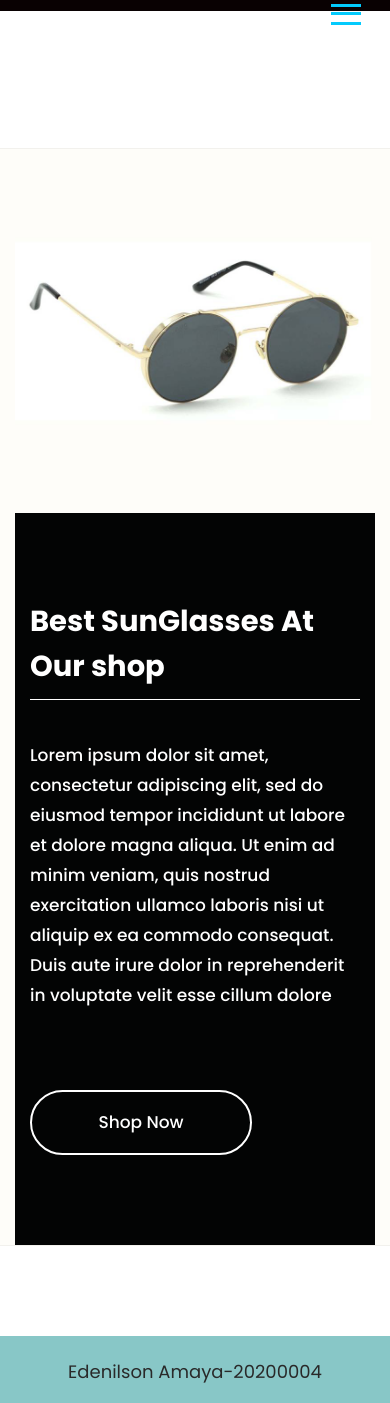
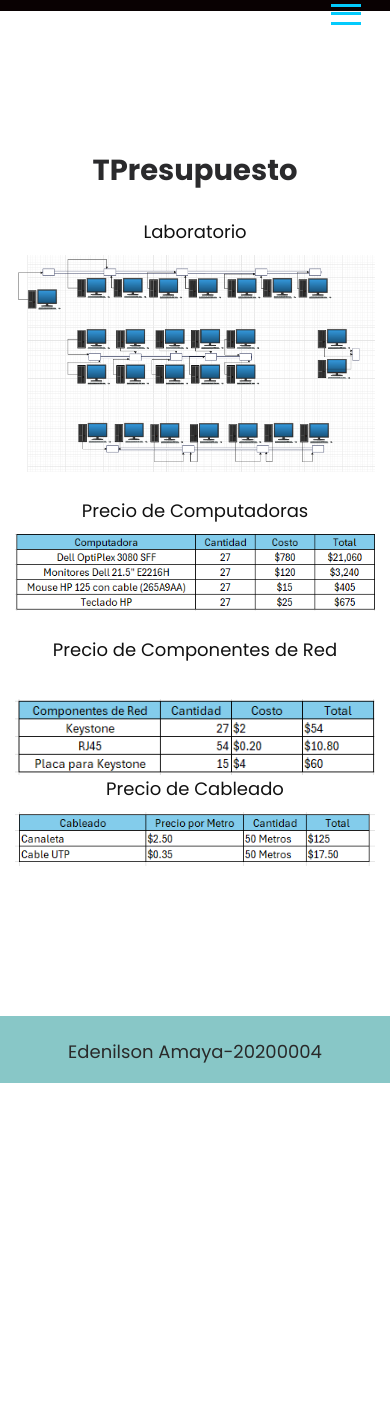
Before and after one commit to EdeAmaya/Edenilson-Prefil1-Redes, a plain HTML site: page shop.html in a window 390 px wide. After the commit the page ends 1083 px from the top, so only its background shows below. Drawn offline with nearby package versions, Linux system fonts and the light colour scheme; files whose address does not match are found by name.

Commit message:
Finalizado

```diff
--- a/css/style.css
+++ b/css/style.css
@@ -577,6 +577,7 @@ button {
      flex-wrap: wrap;
 }
 
+
 .shop .titlepage {
      max-width: 612px;
      width: 100%;
--- a/shop.html
+++ b/shop.html
@@ -1,5 +1,6 @@
 <!DOCTYPE html>
 <html lang="en">
+
 <head>
    <!-- basic -->
    <meta charset="utf-8">
@@ -24,12 +25,14 @@
    <link rel="stylesheet" href="css/jquery.mCustomScrollbar.min.css">
    <!-- Tweaks for older IEs-->
    <link rel="stylesheet" href="https://netdna.bootstrapcdn.com/font-awesome/4.0.3/css/font-awesome.css">
-      <link rel="stylesheet" href="https://cdnjs.cloudflare.com/ajax/libs/fancybox/2.1.5/jquery.fancybox.min.css" media="screen">
+   <link rel="stylesheet" href="https://cdnjs.cloudflare.com/ajax/libs/fancybox/2.1.5/jquery.fancybox.min.css"
+      media="screen">
    <!--[if lt IE 9]>
       <script src="https://oss.maxcdn.com/html5shiv/3.7.3/html5shiv.min.js"></script>
       <script src="https://oss.maxcdn.com/respond/1.4.2/respond.min.js"></script><![endif]-->
 </head>
 <!-- body -->
+
 <body class="main-layout position_head">
    <!-- loader  -->
    <div class="loader_bg">
@@ -61,7 +64,7 @@
                            <li class="nav-item ">
                               <a class="nav-link" href="index.html">Componentes</a>
                            </li>
-                              <li class="nav-item " >
+                           <li class="nav-item ">
                               <a class="nav-link" href="about.html">Herramientas</a>
                            </li>
                            <li class="nav-item">
@@ -85,21 +88,35 @@
    <!-- end header inner -->
    <!-- end header -->
    <!-- Our shop section -->
-      <div id="about" class="shop">
-         <div class="container-fluid">
+   <div class="glasses">
+      <div class="container">
          <div class="row">
-               <div class="col-md-5">
-                  <div  class="shop_img">
-                     <figure><img src="images/shop_img.png" alt="#"/></figure>
-                  </div>
-               </div>
-               <div class="col-md-7 padding_right0">
-                  <div class="max_width">
+            <div class="col-md-10 offset-md-1">
                <div class="titlepage">
-                        <h2>Best SunGlasses  At Our shop</h2>
-                        <p>Lorem ipsum dolor sit amet, consectetur adipiscing elit, sed do eiusmod tempor incididunt ut labore et dolore magna aliqua. Ut enim ad minim veniam, quis nostrud exercitation ullamco laboris nisi ut aliquip ex ea commodo consequat. Duis aute irure dolor in reprehenderit in voluptate velit esse cillum dolore</p>
-                        <a class="read_more" href="#">Shop Now</a>
-                     </div>
+                  <h2>TPresupuesto</h2>
+                  <br>
+                  <h3>Laboratorio</h3>
+                  <img src="images/fffffff.png" alt="" width="500px" height="500px">
+                  <br>
+                  <br>
+
+                  <h3>Precio de Computadoras</h3>
+                  <img src="images/pc.png" alt="" width="500px" height="500px">
+                  <br>
+                  <br>
+
+                  <h3>Precio de Componentes de Red</h3>
+
+                  <br>
+
+                  <img src="images/red.png" alt="" width="500px" height="500px">
+
+                  <br>
+
+
+                  <h3>Precio de Cableado</h3>
+
+                  <img src="images/cable.png" alt="" width="500px" height="500px">
                </div>
             </div>
          </div>
@@ -128,4 +145,5 @@
    <script src="js/jquery.mCustomScrollbar.concat.min.js"></script>
    <script src="js/custom.js"></script>
 </body>
+
 </html>
```
Also changed, not shown: contact.html (+44 -31 lines), images/cable.png (added), images/fffffff.png (added), images/pc.png (added), images/red.png (added). Lines whose indentation alone changed are shown as unchanged.
